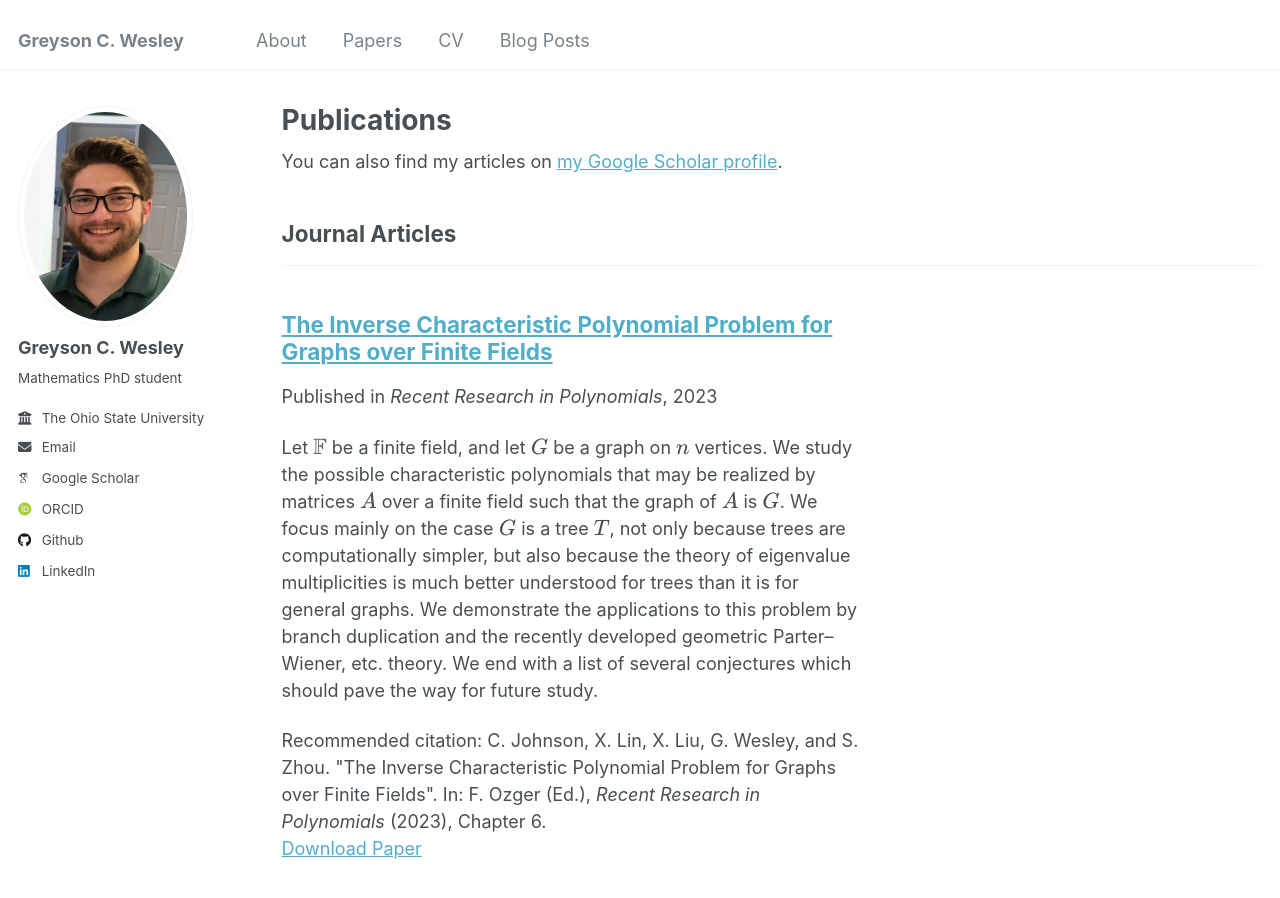
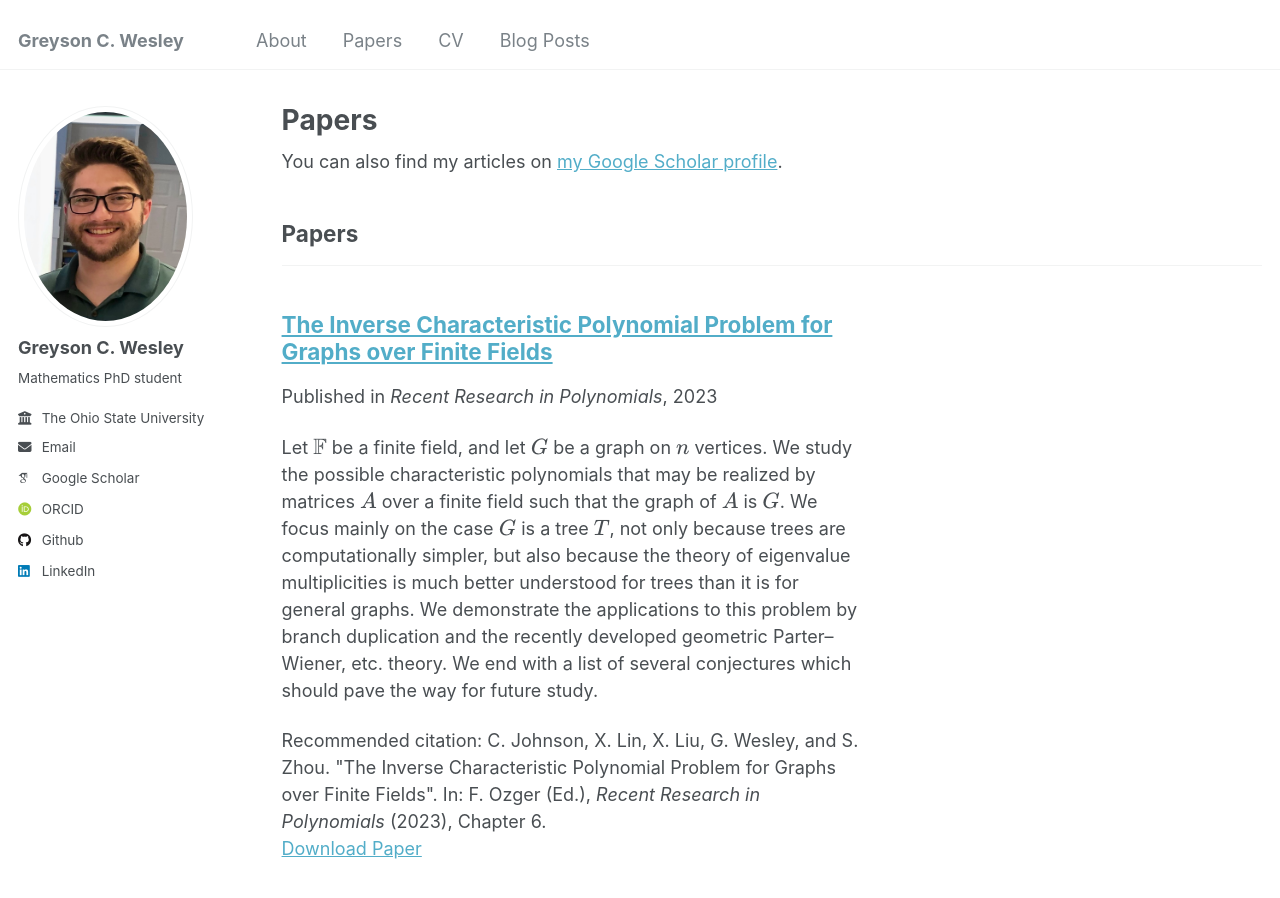
Before and after one commit to gwesley96/gwesley96.github.io, a Jekyll site: the page built from _pages/publications.html, in a window 1280 px wide and 900 px high. Built offline with Jekyll 4.4.1, drawn with Linux system fonts in a browser that asks for light colours; some web fonts are replaced.

Commit message:
Synced by Front Matter

```diff
--- a/_config.yml
+++ b/_config.yml
@@ -76,7 +76,7 @@ author:
 # Publication Category - The following the list of publication categories and their headings
 publication_category:
   manuscripts:
-    title: 'Journal Articles'
+    title: 'Papers'
   preprints:
     title: 'Preprints'
   books:
--- a/_data/navigation.yml
+++ b/_data/navigation.yml
@@ -19,7 +19,7 @@ main:
   #   url: /portfolio/
 
   - title: "Papers"
-    url: /publications/
+    url: /papers/
 
   - title: "CV"
     url: /cv/
--- a/_pages/publications.html
+++ b/_pages/publications.html
@@ -1,7 +1,7 @@
 ---
 layout: archive
-title: "Publications"
-permalink: /publications/
+title: "Papers"
+permalink: /papers/
 author_profile: true
 ---
 
```
